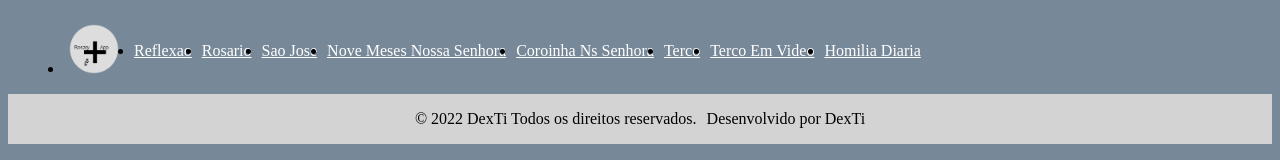
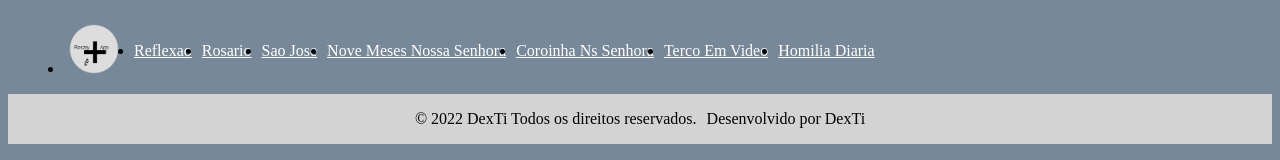
Before and after one commit to alexpxmort/Rosary, an Angular app: page / in a window 1280 px wide. Shown: the top 160 px of the page. Built offline with nearby package versions, Linux system fonts and the light colour scheme.

Commit message:
comment option

```diff
--- a/src/app/app.component.html
+++ b/src/app/app.component.html
@@ -35,11 +35,11 @@
                Coroinha Ns Senhora
              </a>
            </li>
-           <li>
+           <!-- <li>
              <a class="item" [routerLink]="'terco'" aria-label="Terco">
                Terco
              </a>
-           </li>
+           </li> -->
            <li>
              <a class="item" [routerLink]="'tercovideo'" aria-label="Terco em Video">
                Terco Em Video
```
